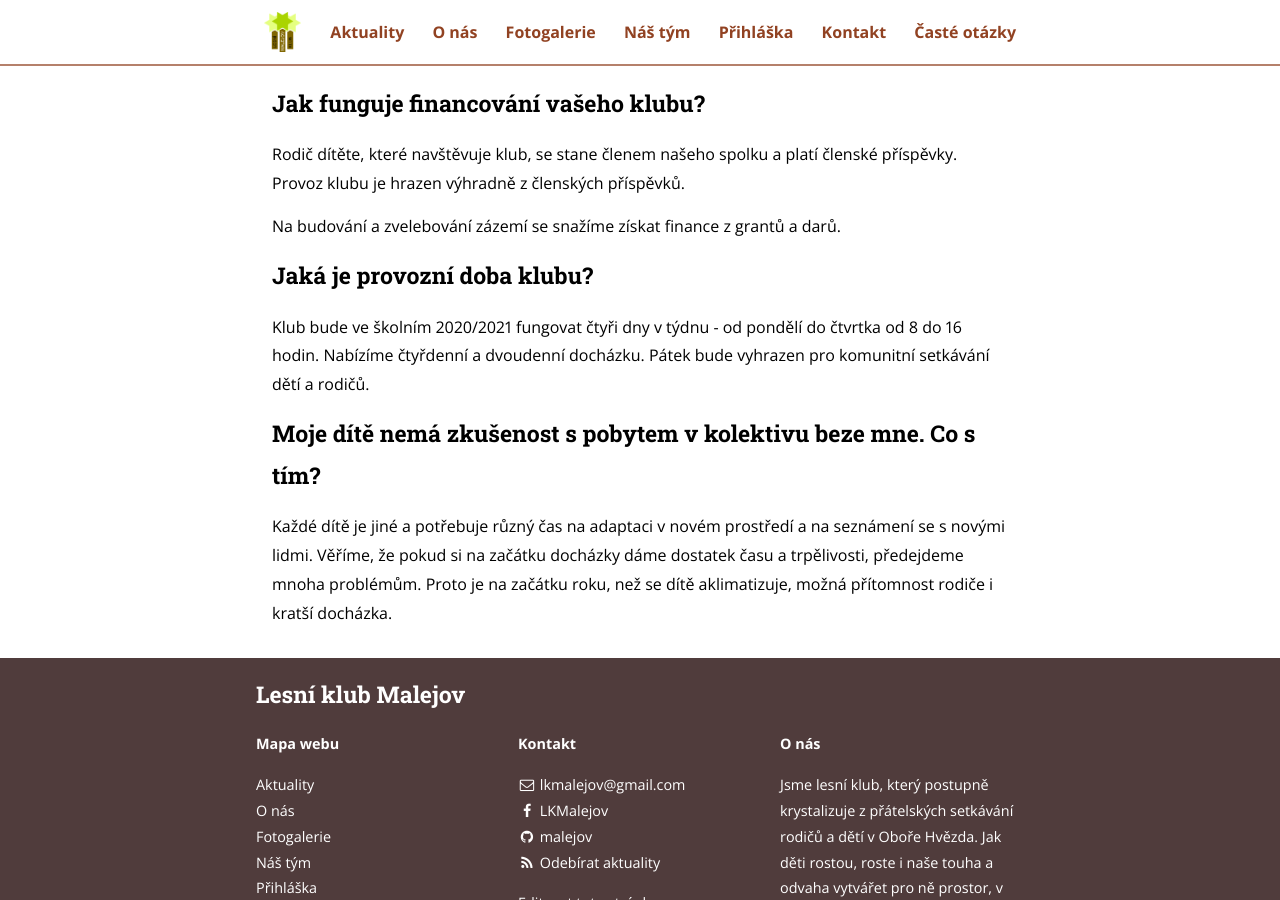
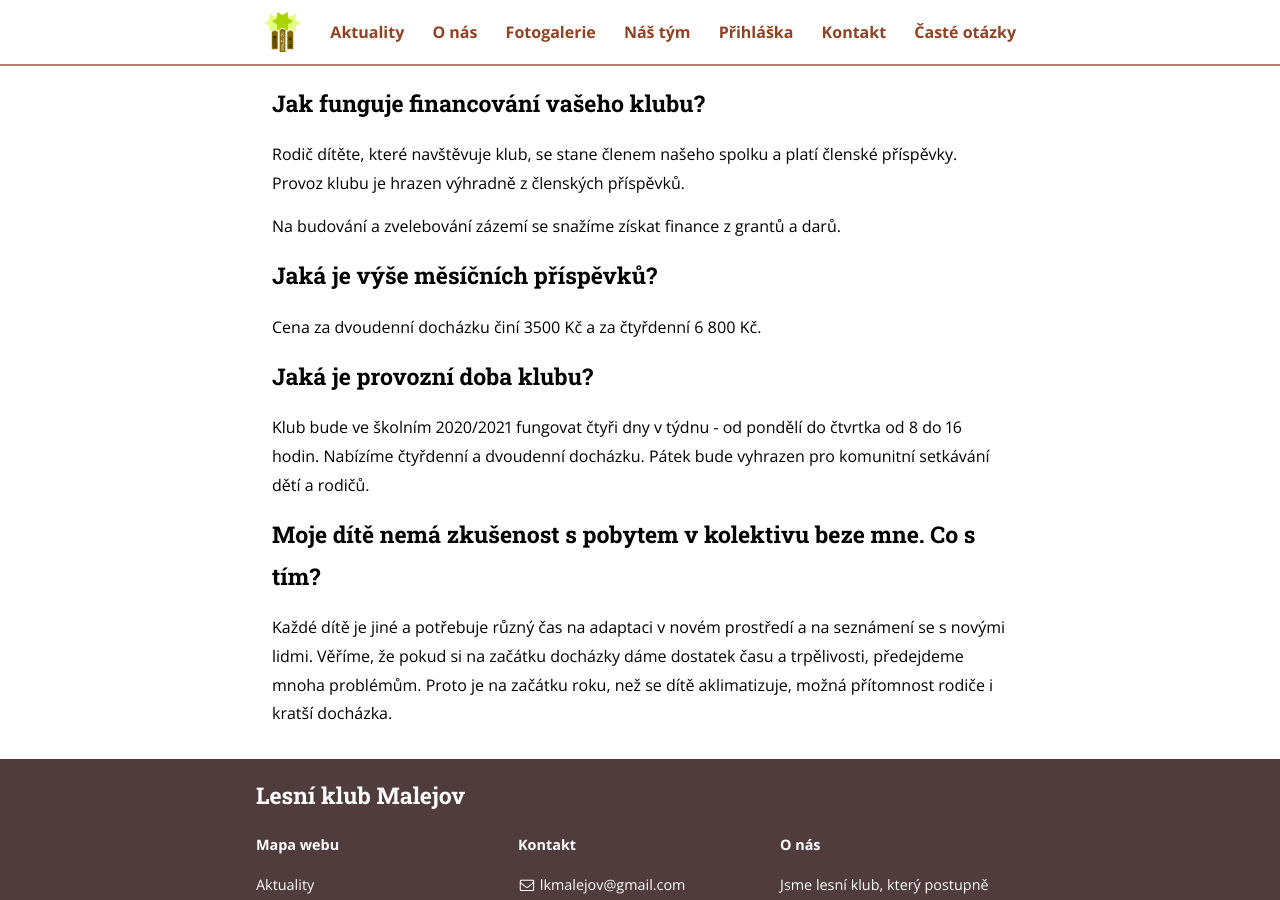
Before and after one commit to bencentra/centrarium, a Jekyll site: the page built from faq.md, in a window 1280 px wide and 900 px high, scrolled down 1498 px. Built offline with Jekyll 4.4.1, drawn with Linux system fonts in a browser that asks for light colours; nearby versions of some CDN libraries.

Commit message:
Jaká je výše měsíčních příspěvků?

```diff
--- a/faq.md
+++ b/faq.md
@@ -44,6 +44,13 @@ Rodič dítěte, které navštěvuje klub, se stane členem našeho spolku a pla
 Na budování a zvelebování zázemí se snažíme získat finance z grantů a darů.
 
 
+
+
+### Jaká je výše měsíčních příspěvků?
+
+Cena za dvoudenní docházku činí 3500 Kč a za čtyřdenní 6 800 Kč.
+
+
 ### Jaká je provozní doba klubu?
 
 Klub bude ve školním 2020/2021 fungovat čtyři dny v týdnu - od pondělí do čtvrtka od 8 do 16 hodin. Nabízíme čtyřdenní a dvoudenní docházku. Pátek bude vyhrazen pro komunitní setkávání dětí a rodičů.
```
